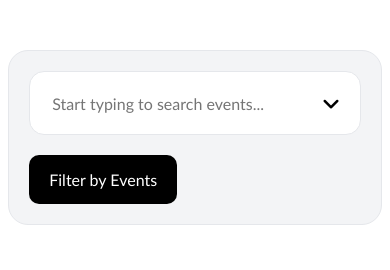
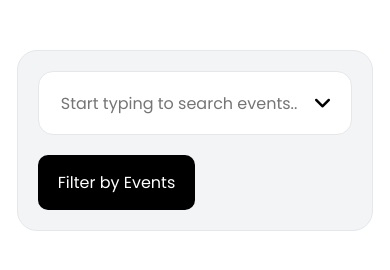
Before and after one commit to SammyLeths/Multiselect-Dropdown, a plain HTML site: page index.html in a window 390 px wide. Drawn offline with Linux system fonts and the light colour scheme.

Commit message:
added google font

```diff
--- a/style.css
+++ b/style.css
@@ -1,7 +1,11 @@
+@import url("https://fonts.googleapis.com/css2?family=DM+Serif+Display:ital@0;1&family=Poppins:ital,wght@0,100;0,200;0,300;0,400;0,500;0,600;0,700;0,800;0,900;1,100;1,200;1,300;1,400;1,500;1,600;1,700;1,800;1,900&display=swap");
+
 body {
   margin: 0px;
   padding: 0px;
-  font-family: "Gill Sans", "Gill Sans MT", Calibri, "Trebuchet MS", sans-serif;
+  font-family: "Poppins", sans-serif;
+  font-weight: 400;
+  font-style: normal;
   font-size: 18px;
 }
 
@@ -188,4 +192,9 @@ body {
   .dropdown-header input {
     font-size: 16px;
   }
+
+  .container {
+    padding-left: 10px;
+    padding-right: 10px;
+  }
 }
```
